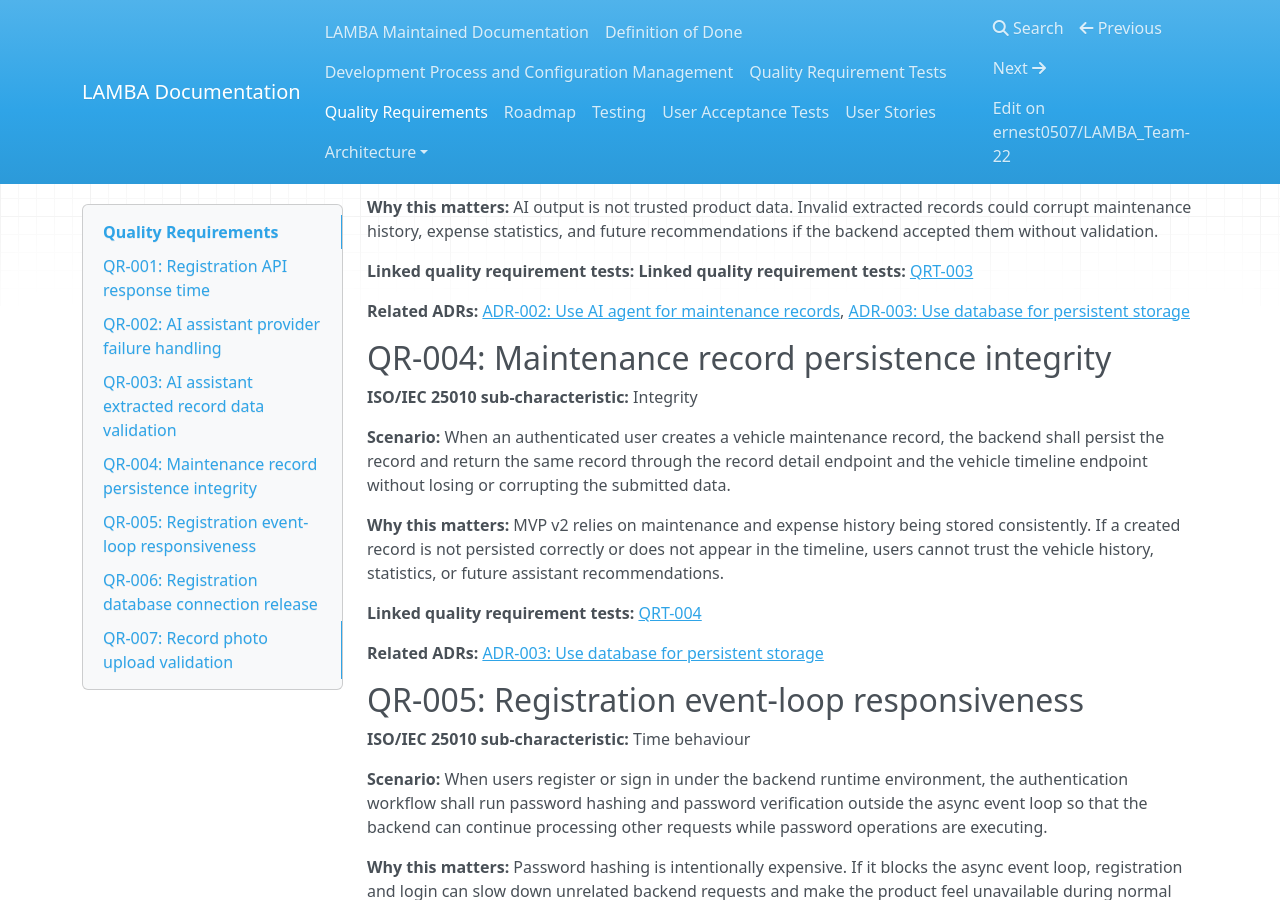
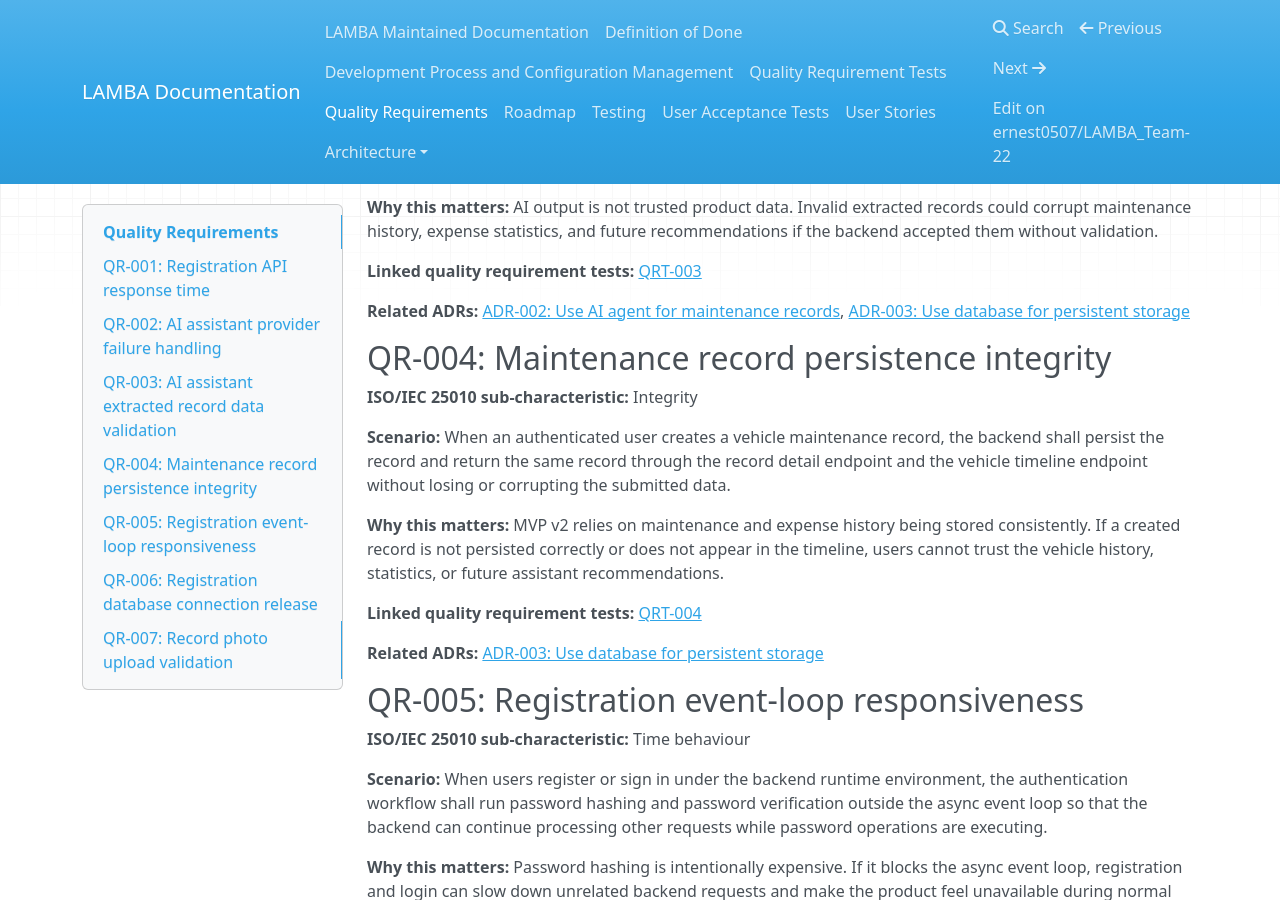
Before and after one commit to ernest0507/LAMBA_Team-22, an MkDocs documentation site: the page built from docs/quality-requirements.md, in a window 1280 px wide and 900 px high, scrolled down 855 px. Built offline with MkDocs 1.6.1, drawn with Linux system fonts in a browser that asks for light colours; nearby versions of some CDN libraries.

Commit message:
Update quality-requirements.md

```diff
--- a/docs/quality-requirements.md
+++ b/docs/quality-requirements.md
@@ -46,7 +46,7 @@ accepted as a maintenance record.
 records could corrupt maintenance history, expense statistics, and future
 recommendations if the backend accepted them without validation.
 
-**Linked quality requirement tests:** **Linked quality requirement tests:** [QRT-003](quality-requirement-tests.md#qrt-003-ai-assistant-extracted-record-data-validation)
+**Linked quality requirement tests:** [QRT-003](quality-requirement-tests.md#qrt-003-ai-assistant-extracted-record-data-validation)
 
 **Related ADRs:** [ADR-002: Use AI agent for maintenance records](architecture/adr/ADR-002-use-ai-agent-for-maintenance-records.md), [ADR-003: Use database for persistent storage](architecture/adr/ADR-003-database-for-persistent-storage.md)
 
```
